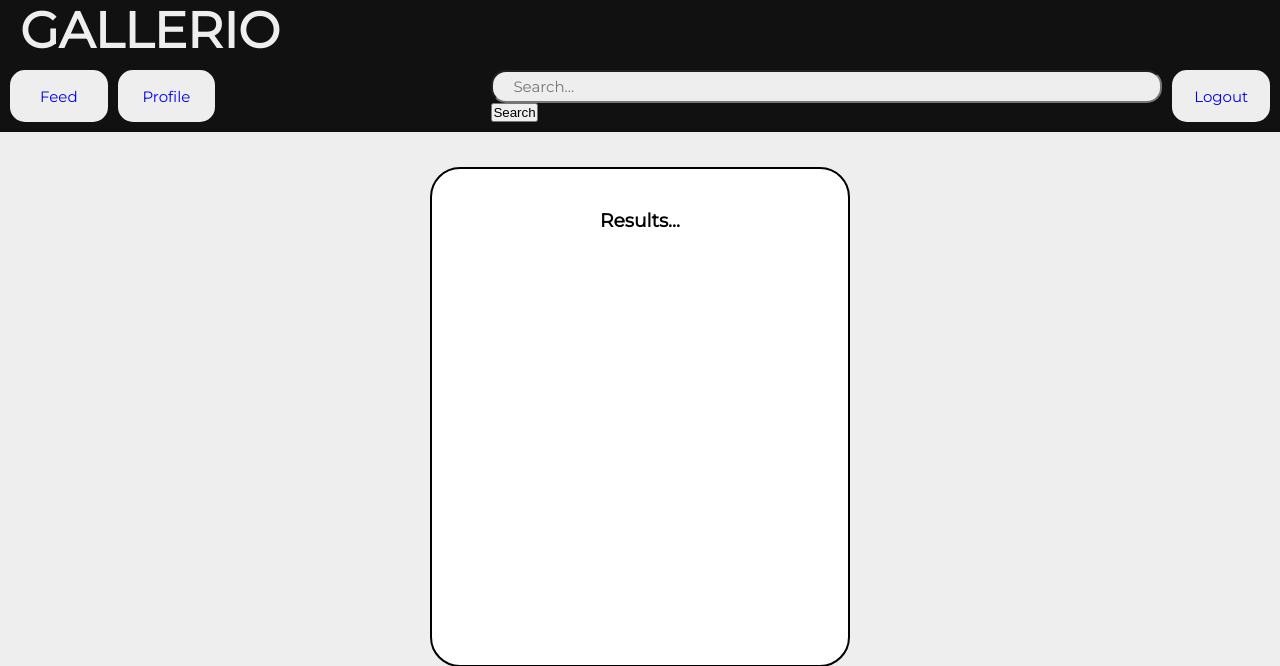
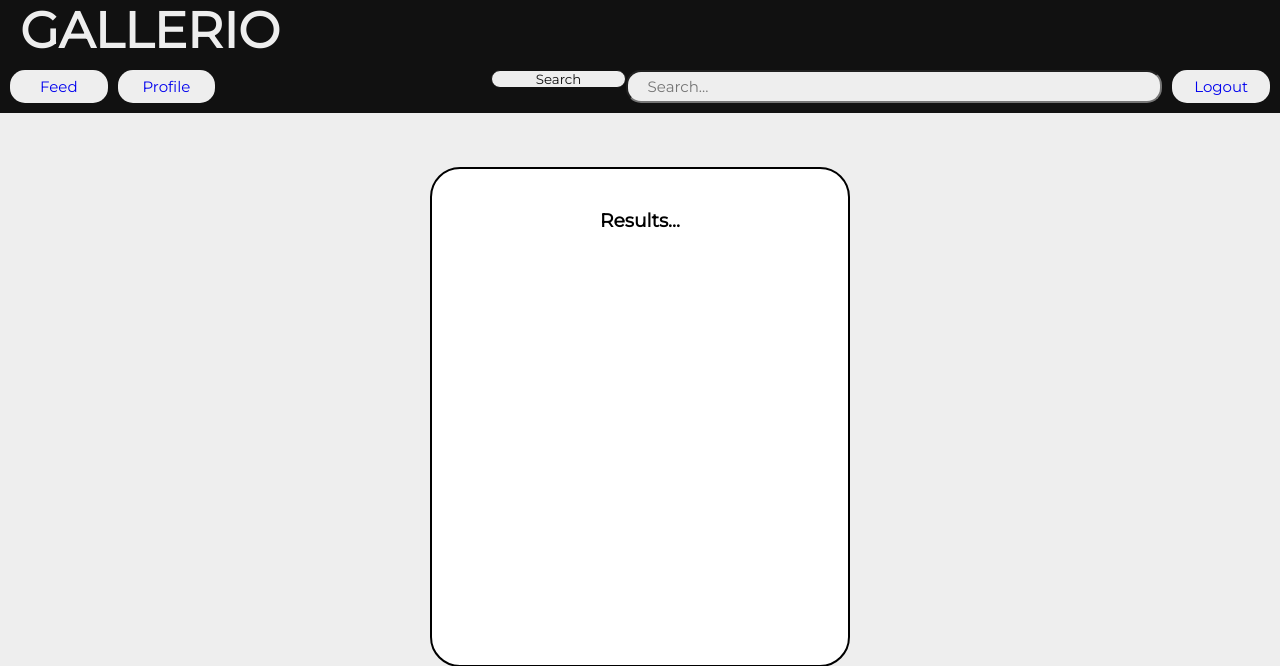
Before and after one commit to GavinStein1/django-project, a Django app: page /search/1 in a window 1280 px wide. Shown: the top 666 px of the page. Run offline with Django 3.2, Linux system fonts and the light colour scheme; the visitor is signed in with stand-in values (Sample User, id 1); data comes from the database, SQL or seed files in the repository.

Commit message:
search bar dev

```diff
--- a/home/static/home/style.css
+++ b/home/static/home/style.css
@@ -128,9 +128,13 @@
     text-decoration: none;
 }
 
+.search-bar div {
+    width: 100%;
+}
+
 .search-bar input {
     float: right;
-    width: 100%;
+    width: 80%;
     padding: 5px 20px;
     background-color: #eeeeee;
     border-radius: 15px;
@@ -139,6 +143,16 @@
     text-align: left;
     vertical-align: middle;
     color: gray;
+}
+
+.search-bar button {
+    width: 20%;
+    background-color: #eeeeee;
+    padding: 0 10px;
+    color: #111111;
+    border-radius: 15px;
+    font-family: Montserrat, sans-serif;
+    border: #111111 solid 1px;
 }
 
 .profile-pic {
--- a/home/templates/home/base.html
+++ b/home/templates/home/base.html
@@ -28,8 +28,10 @@
                       <td class="search-bar">
                         <form method="POST" action="{% url "home:search" %}">
                             {% csrf_token %}
-                            <input type="text" placeholder="Search..." name="query">
-                            <button type="submit">Search</button>
+                            <div>
+                                <input type="text" placeholder="Search..." name="query" style="display: inline;">
+                                <button type="submit" style="display: inline;">Search</button>
+                            </div>
                         </form>
                       </td>
                       <td class="menu-button right">
```
